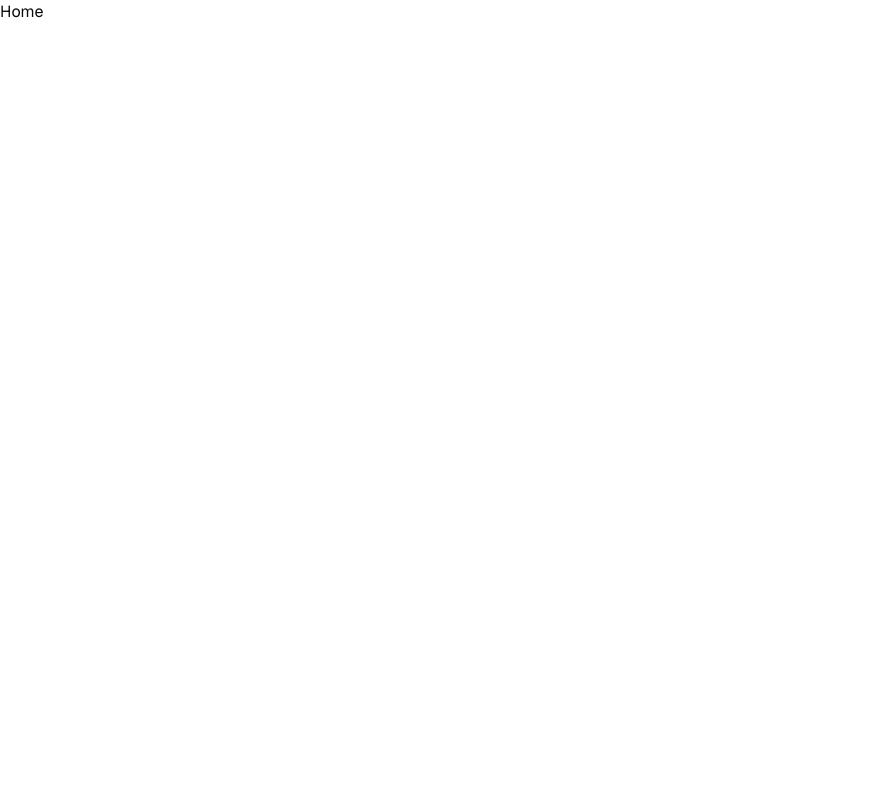
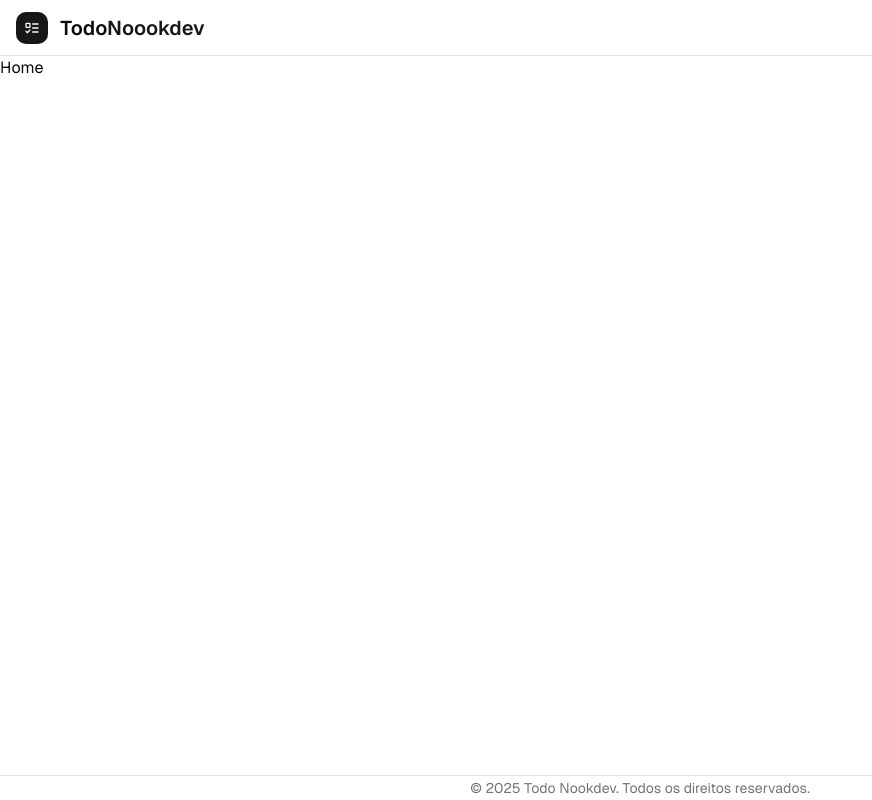
Before and after one commit to wellingtongmota/todo, a Next.js app: page / in a window 1280 px wide. Shown: the whole page, without its empty margins (0-872 px from the left). Built offline with nearby package versions, Linux system fonts and the light colour scheme.

Commit message:
feat: adição dos componentes Navbar e Footer

```diff
--- /dev/null
+++ b/app/_components/footer.tsx
@@ -0,0 +1,7 @@
+export function Footer() {
+  return (
+    <footer className="text-muted-foreground flex justify-center border-t px-4 py-0.5 text-center text-sm">
+      &copy; 2025 Todo Nookdev. Todos os direitos reservados.
+    </footer>
+  )
+}
--- /dev/null
+++ b/app/_components/navbar.tsx
@@ -0,0 +1,18 @@
+import { ListTodo } from "lucide-react"
+
+export function Navbar() {
+  return (
+    <header className="sticky top-0 flex h-14 items-center border-b">
+      <div className="wrapper flex items-center justify-between">
+        <div className="flex items-center gap-3">
+          <div className="bg-primary text-primary-foreground flex aspect-square size-8 items-center justify-center rounded-lg">
+            <ListTodo className="size-4" />
+          </div>
+          <h1 className="text-xl font-semibold">
+            Todo<span className="text-primary">Noookdev</span>
+          </h1>
+        </div>
+      </div>
+    </header>
+  )
+}
--- a/app/app/page.tsx
+++ b/app/app/page.tsx
@@ -7,7 +7,7 @@ export default async function AppPage() {
   })
 
   return (
-    <div>
+    <div className="wrapper py-4">
       <p>Olá, {session?.user.name}</p>
     </div>
   )
--- a/app/globals.css
+++ b/app/globals.css
@@ -9,19 +9,6 @@
   --color-foreground: var(--foreground);
   --font-sans: var(--font-geist-sans);
   --font-mono: var(--font-geist-mono);
-  --color-sidebar-ring: var(--sidebar-ring);
-  --color-sidebar-border: var(--sidebar-border);
-  --color-sidebar-accent-foreground: var(--sidebar-accent-foreground);
-  --color-sidebar-accent: var(--sidebar-accent);
-  --color-sidebar-primary-foreground: var(--sidebar-primary-foreground);
-  --color-sidebar-primary: var(--sidebar-primary);
-  --color-sidebar-foreground: var(--sidebar-foreground);
-  --color-sidebar: var(--sidebar);
-  --color-chart-5: var(--chart-5);
-  --color-chart-4: var(--chart-4);
-  --color-chart-3: var(--chart-3);
-  --color-chart-2: var(--chart-2);
-  --color-chart-1: var(--chart-1);
   --color-ring: var(--ring);
   --color-input: var(--input);
   --color-border: var(--border);
@@ -64,19 +51,6 @@
   --border: oklch(0.922 0 0);
   --input: oklch(0.922 0 0);
   --ring: oklch(0.708 0 0);
-  --chart-1: oklch(0.646 0.222 41.116);
-  --chart-2: oklch(0.6 0.118 184.704);
-  --chart-3: oklch(0.398 0.07 227.392);
-  --chart-4: oklch(0.828 0.189 84.429);
-  --chart-5: oklch(0.769 0.188 70.08);
-  --sidebar: oklch(0.985 0 0);
-  --sidebar-foreground: oklch(0.145 0 0);
-  --sidebar-primary: oklch(0.205 0 0);
-  --sidebar-primary-foreground: oklch(0.985 0 0);
-  --sidebar-accent: oklch(0.97 0 0);
-  --sidebar-accent-foreground: oklch(0.205 0 0);
-  --sidebar-border: oklch(0.922 0 0);
-  --sidebar-ring: oklch(0.708 0 0);
 }
 
 .dark {
@@ -86,7 +60,7 @@
   --card-foreground: oklch(0.985 0 0);
   --popover: oklch(0.205 0 0);
   --popover-foreground: oklch(0.985 0 0);
-  --primary: oklch(0.922 0 0);
+  --primary: oklch(58.75% 0.1317 303.03);
   --primary-foreground: oklch(0.205 0 0);
   --secondary: oklch(0.269 0 0);
   --secondary-foreground: oklch(0.985 0 0);
@@ -98,19 +72,6 @@
   --border: oklch(1 0 0 / 10%);
   --input: oklch(1 0 0 / 15%);
   --ring: oklch(0.556 0 0);
-  --chart-1: oklch(0.488 0.243 264.376);
-  --chart-2: oklch(0.696 0.17 162.48);
-  --chart-3: oklch(0.769 0.188 70.08);
-  --chart-4: oklch(0.627 0.265 303.9);
-  --chart-5: oklch(0.645 0.246 16.439);
-  --sidebar: oklch(0.205 0 0);
-  --sidebar-foreground: oklch(0.985 0 0);
-  --sidebar-primary: oklch(0.488 0.243 264.376);
-  --sidebar-primary-foreground: oklch(0.985 0 0);
-  --sidebar-accent: oklch(0.269 0 0);
-  --sidebar-accent-foreground: oklch(0.985 0 0);
-  --sidebar-border: oklch(1 0 0 / 10%);
-  --sidebar-ring: oklch(0.556 0 0);
 }
 
 @layer base {
@@ -121,3 +82,13 @@
     @apply bg-background text-foreground;
   }
 }
+
+@layer components {
+  .wrapper {
+    @apply mx-auto w-[calc(100%-2rem)] max-w-screen-2xl;
+  }
+
+  .headline-4 {
+    @apply text-lg font-semibold lg:text-xl;
+  }
+}
--- a/app/layout.tsx
+++ b/app/layout.tsx
@@ -4,6 +4,8 @@ import { cn } from "@/lib/utils"
 import type { Metadata } from "next"
 import "./globals.css"
 import { ThemeProvider } from "@/components/theme-provider"
+import { Navbar } from "./_components/navbar"
+import { Footer } from "./_components/footer"
 
 export const metadata: Metadata = {
   title: "Todo",
@@ -17,14 +19,21 @@ export default function RootLayout({
 }>) {
   return (
     <html lang="pt-Br" suppressHydrationWarning>
-      <body className={cn("min-h-[100dvh] antialiased", geistSans.className)}>
+      <body
+        className={cn(
+          "grid min-h-dvh grid-rows-[auto_1fr_auto] antialiased",
+          geistSans.className
+        )}
+      >
         <ThemeProvider
           attribute="class"
           defaultTheme="system"
           enableSystem
           disableTransitionOnChange
         >
-          {children}
+          <Navbar />
+          <main>{children}</main>
+          <Footer />
         </ThemeProvider>
         <Toaster />
       </body>
```
